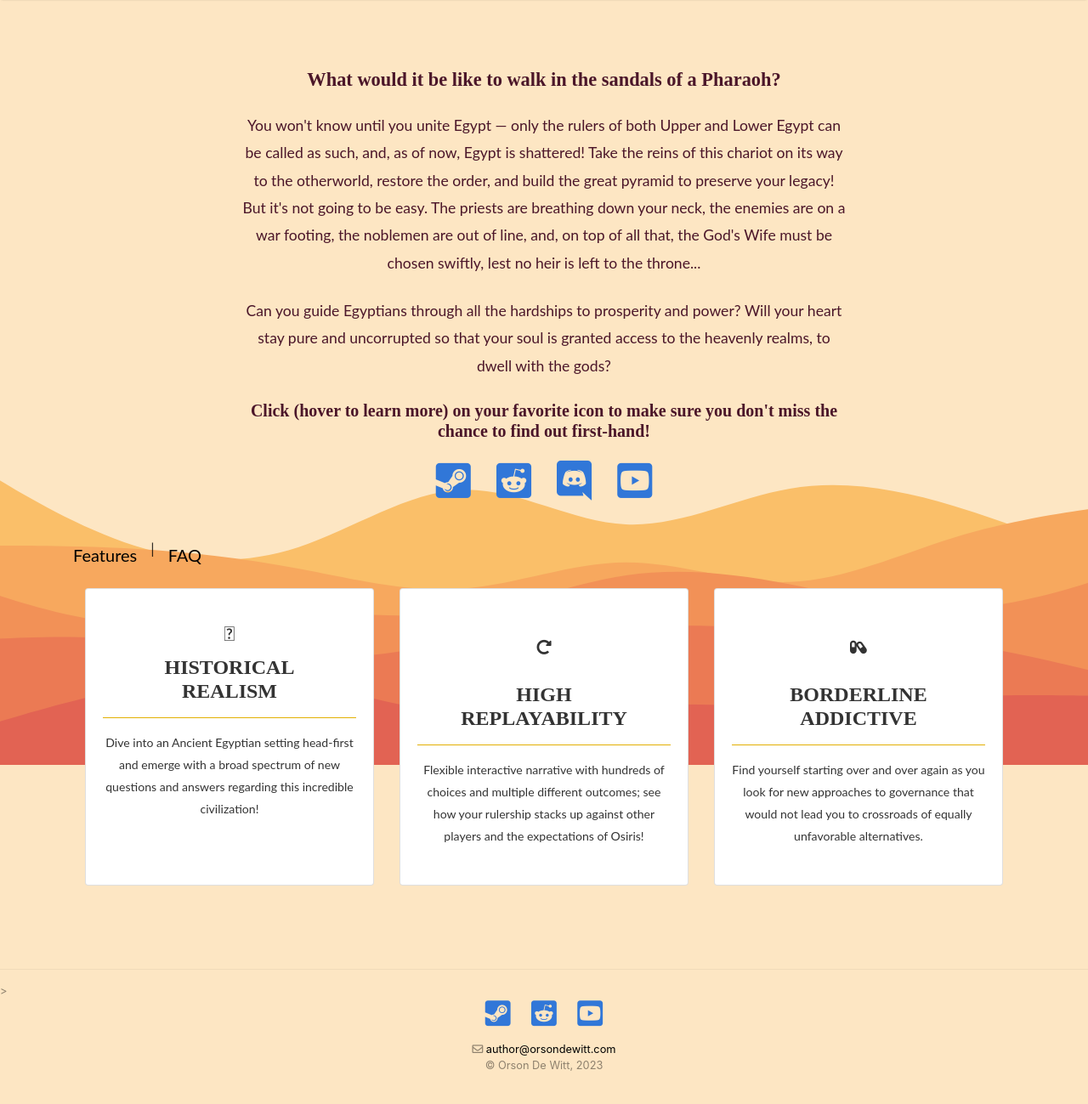
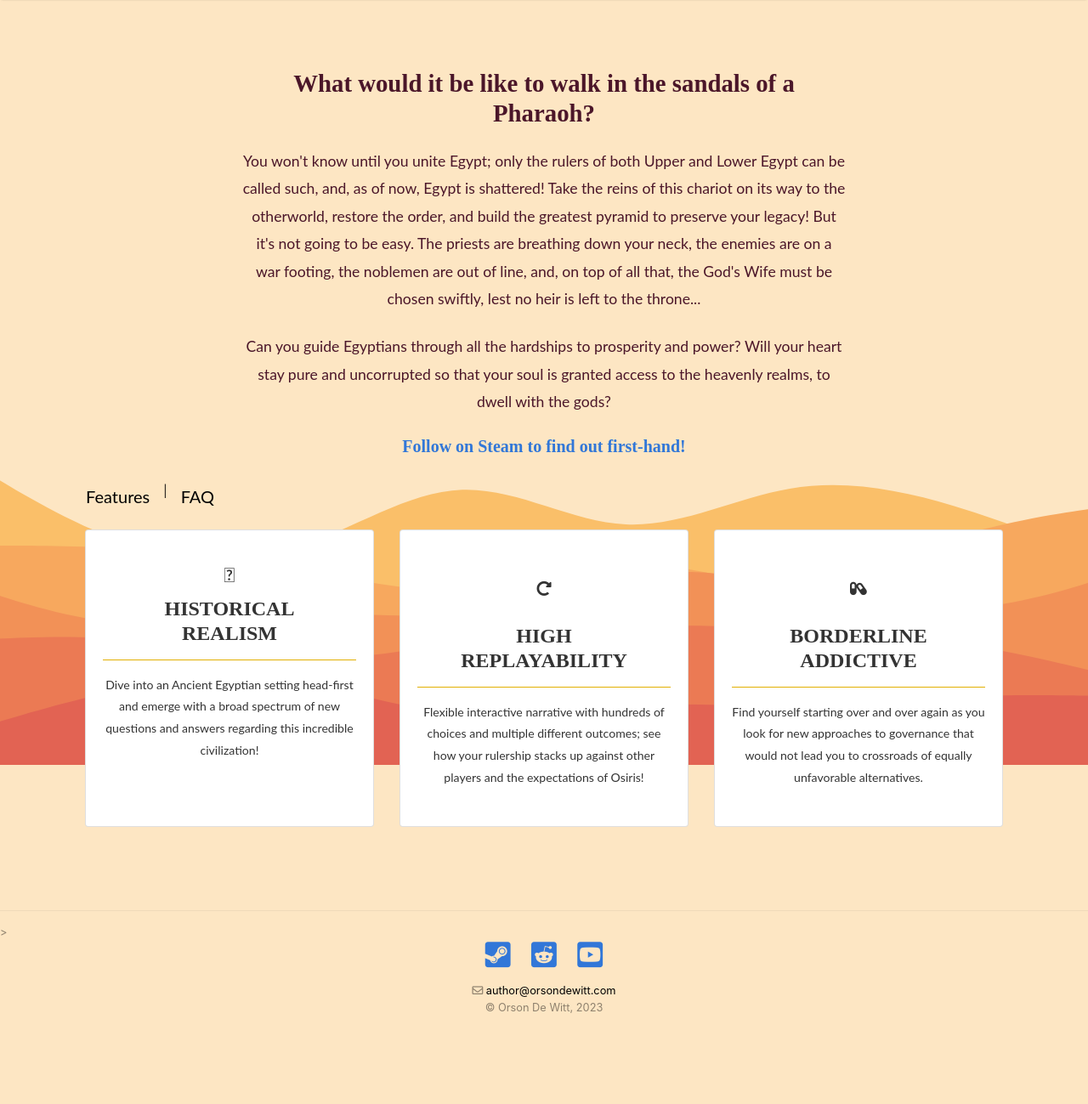
Before and after one commit to OrsonDWitt/OrsonDWitt.github.io, a Jekyll site: the page built from _pages/egypt.md, in a window 1280 px wide and 1353 px high. Shown: the top 1299 px of the window at 85% size. Built offline with Jekyll 4.4.1, drawn with Linux system fonts in a browser that asks for light colours; nearby versions of some CDN libraries.

Commit message:
Update egypt.md

```diff
--- a/_pages/egypt.md
+++ b/_pages/egypt.md
@@ -9,63 +9,19 @@ comments: false
 	<div class="container">
 	<div class="row text-md-center text-lg-center text-xl-center" style="color:#4b1629">
 	    <div class="col-xs-8 col-md-8 col-xl-8 mx-auto ml-xs-0" style="font-size: 1.1rem; align:center;">
-		<h4 class="font-weight-bold text-h0" style="font-size: 1.4rem;">What would it be like to walk in the sandals of a Pharaoh?</h4>
-		<p>You won't know until you unite Egypt — only the rulers of both Upper and Lower Egypt can be called as such, and, as of now, Egypt is shattered! Take the reins of this chariot on its way to the otherworld, restore the order, and build the great pyramid to preserve your legacy! But it's not going to be easy. The priests are breathing down your neck, the enemies are on a war footing, the noblemen are out of line, and, on top of all that, the God's Wife must be chosen swiftly, lest no heir is left to the throne...
+		<h4 class="font-weight-bold text-h0" style="font-size: 1.8rem;">What would it be like to walk in the sandals of a Pharaoh?</h4>
+		<p>You won't know until you unite Egypt; only the rulers of both Upper and Lower Egypt can be called such, and, as of now, Egypt is shattered! Take the reins of this chariot on its way to the otherworld, restore the order, and build the greatest pyramid to preserve your legacy! But it's not going to be easy. The priests are breathing down your neck, the enemies are on a war footing, the noblemen are out of line, and, on top of all that, the God's Wife must be chosen swiftly, lest no heir is left to the throne...
 		    </p><p>Can you guide Egyptians through all the hardships to prosperity and power? Will your heart stay pure and uncorrupted so that your soul is granted access to the heavenly realms, to dwell with the gods?</p>
 			       <!-- <h5 class="text-h0">Sign up to find out first-hand!</h5> -->
-		    <h5 class="text-h0">Click (hover to learn more) on your favorite icon to make sure you don't miss the chance to find out first-hand!</h5>
+		    <h5 class="text-h0" title="Steam will send you an email when the game is released"><a href="https://store.steampowered.com/developer/orcinusgames/">Follow on Steam to find out first-hand!</a></h5>
 	    </div>
 	</div>
 	</div>
 
-<div class="container">
-    <div class="row">
-      <div class="col-lg-8 col-md-10 col-xs-12 mx-auto text-center" style="color:#4b1629">
-        <ul class="list-inline text-center">
-          {% if site.steam_creator_page %}
-          <li class="list-inline-item">
-            <a href="{{ site.steam_creator_page }}">
-              <span class="fa-stack fa-lg">
-                <i class="fab fa-steam-square fa-stack-2x fa-5x" title="Have Steam send you an email when the game is out"></i>
-              </span>
-            </a>
-          </li>
-          {% endif %}
-          {% if site.subreddit %}
-          <li class="list-inline-item">
-            <a href="https://www.reddit.com/r/{{ site.subreddit }}">
-              <span class="fa-stack fa-lg">
-                <i class="fab fa-reddit-square fa-stack-2x fa-5x" title="Join the subreddit to follow development"></i>
-              </span>
-            </a>
-          </li>
-          {% endif %}
-          {% if site.discord %}
-          <li class="list-inline-item">
-            <a href="{{ site.discord }}">
-              <span class="fa-stack fa-lg">
-                <i class="fab fa-discord fa-stack-2x fa-5x" title="Join the Discord server to follow development"></i>
-              </span>
-            </a>
-          </li>
-          {% endif %}
-          {% if site.youtube %}
-          <li class="list-inline-item">
-            <a href="{{ site.youtube }}">
-              <span class="fa-stack fa-lg">
-                <i class="fab fa-youtube-square fa-stack-2x fa-5x" title="Subscribe and click on the bell to have Youtube notify you when the first trailer is out"></i>
-              </span>
-            </a>
-          </li>
-          {% endif %}
-        </ul>      </div>
-    </div>
-  </div>
+  <div class="container dunes.features" style="display: block;">
 
-<div class="row mt-3 text-center"><button class="btn btn-lg" style="background-color: transparent; border: 1px;" onclick="togglePanel()">Features</button> | <button class="btn btn-lg" style="background-color: transparent; border: 1px;" onclick="togglePanel()">FAQ</button></div>
+<div class="row text-center align-center"><button class="btn btn-lg text-decoration-underline" style="background-color: transparent; border: 1px;" onclick="togglePanel()">Features</button> | <button class="btn btn-lg" style="background-color: transparent; border: 1px;" onclick="togglePanel()">FAQ</button></div>
 
-
-  <div class="container dunes.features" style="display: block;">
                 <div class="row mt-3">
                     <div class="col-md-4 cpad mb-3 mb-md-5 cpad">
                           <div class="card py-4 h-100">
```
